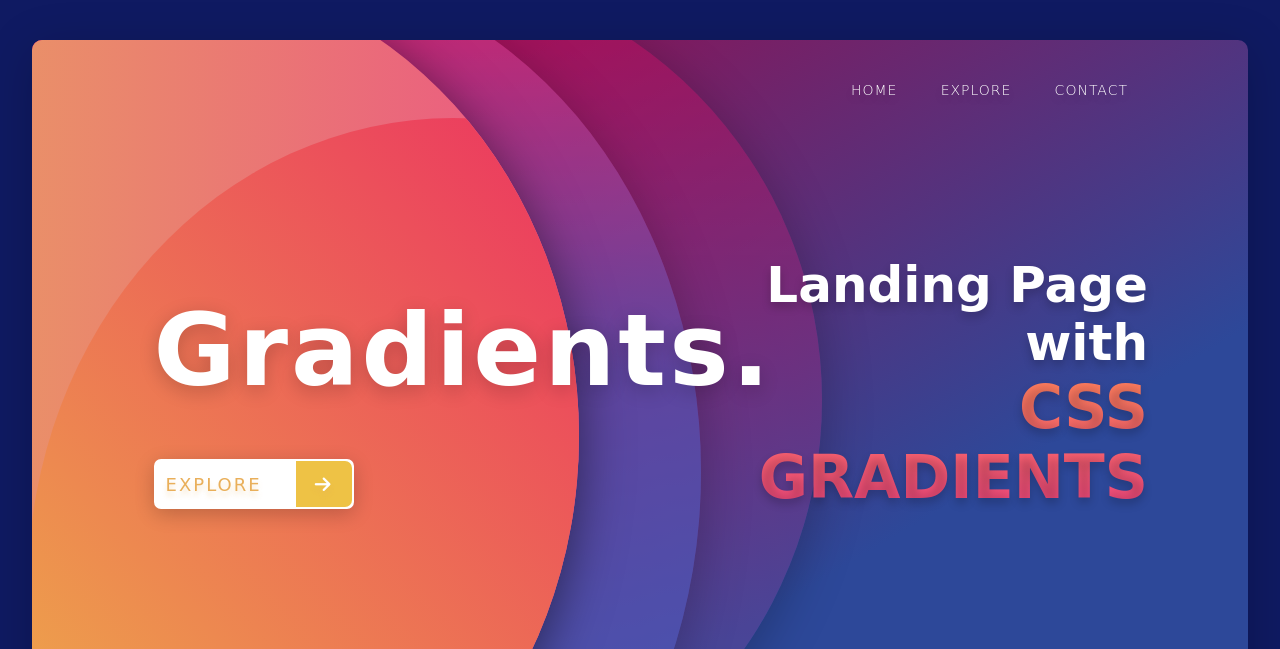
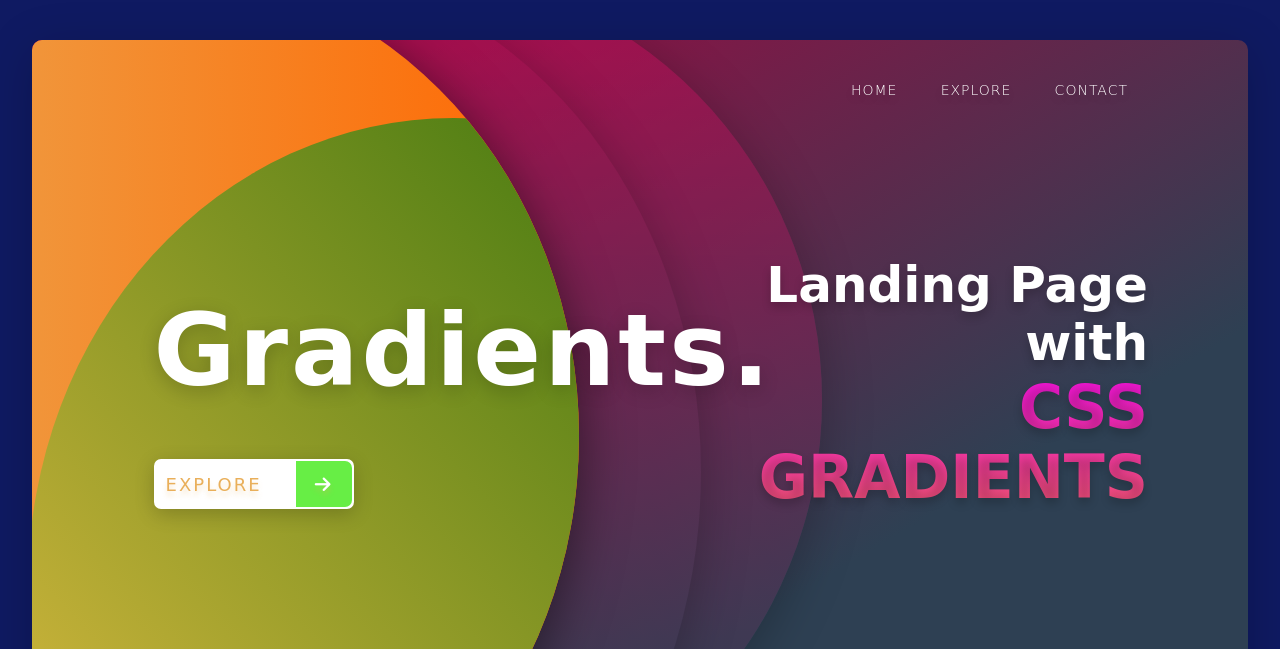
Before and after one commit to Shidhishiva/Landing_Page6, a plain HTML site: page index.html in a window 1280 px wide. Shown: the top 649 px of the page. Drawn offline with Linux system fonts and the light colour scheme; a web font is replaced by a local one.

Commit message:
commited

```diff
--- a/index.html
+++ b/index.html
@@ -4,7 +4,7 @@
     <meta charset="UTF-8" />
     <meta http-equiv="X-UA-Compatible" content="IE=edge" />
     <meta name="viewport" content="width=device-width, initial-scale=1.0" />
-    <title>Landing Page</title>
+    <title>susu Page</title>
     <link rel="stylesheet" href="style.css" />
     <link
       rel="stylesheet"
--- a/style.css
+++ b/style.css
@@ -22,7 +22,7 @@ html {
 .landing {
   width: 95%;
   height: 90%;
-  background: linear-gradient(to right bottom, #ad0240, #2d4899 70%);
+  background: linear-gradient(to right bottom, #ad0240,  #2e4053  70%);
   box-shadow: 0 1rem 5rem rgba(0, 0, 0, 0.2);
   border-radius: 1rem;
   position: relative;
@@ -35,7 +35,7 @@ html {
   position: absolute;
   top: -10%;
   left: -5%;
-  background: linear-gradient(#c50a58, #4a53a8);
+  background: linear-gradient(#c50a58,  #2e4053 );
   border-radius: 0 50% 50% 0;
   opacity: 0.5;
   box-shadow: 0 1rem 5rem rgba(0, 0, 0, 0.5);
@@ -47,7 +47,7 @@ html {
   position: absolute;
   top: -10%;
   left: -15%;
-  background: linear-gradient(#f33f8a, #4f5cc2 40%);
+  background: linear-gradient(#f33f8a,  #f6ae2d, 40%);
   border-radius: 0 50% 50% 0;
   opacity: 0.5;
   box-shadow: 0 1rem 5rem rgba(0, 0, 0, 0.5);
@@ -59,7 +59,7 @@ html {
   position: absolute;
   top: -10%;
   left: -25%;
-  background: linear-gradient(to right, #e9af5a, #eb5584);
+  background: linear-gradient(to right, #e9af5a, #ff6600);
   border-radius: 0 50% 50% 0;
   box-shadow: 0 1rem 5rem rgba(0, 0, 0, 0.5);
   overflow: hidden;
@@ -68,7 +68,7 @@ html {
 .inner-layer {
   width: 100%;
   height: 100%;
-  background: linear-gradient(to top right, #eec245, #eb1666);
+  background: linear-gradient(to top right, #eec245, #266d07);
   transform: translate(30rem, 15rem);
   border-radius: 50%;
 }
@@ -131,7 +131,7 @@ html {
 .banner button i {
   width: 30%;
   height: 100%;
-  background-color: #eec245;
+  background-color: #67ee45;
   border-radius: 0 0.7rem 0.7rem 0;
   display: flex;
   justify-content: center;
@@ -155,7 +155,7 @@ html {
   display: block;
   font-size: 6rem;
   text-transform: uppercase;
-  background: linear-gradient(#ff815b, #f44d7c 90%);
+  background: linear-gradient(#ee11d8, #f44d7f 90%);
   -webkit-background-clip: text;
   -webkit-text-fill-color: transparent;
 }
```
Also changed, not shown: sample.png (added).
